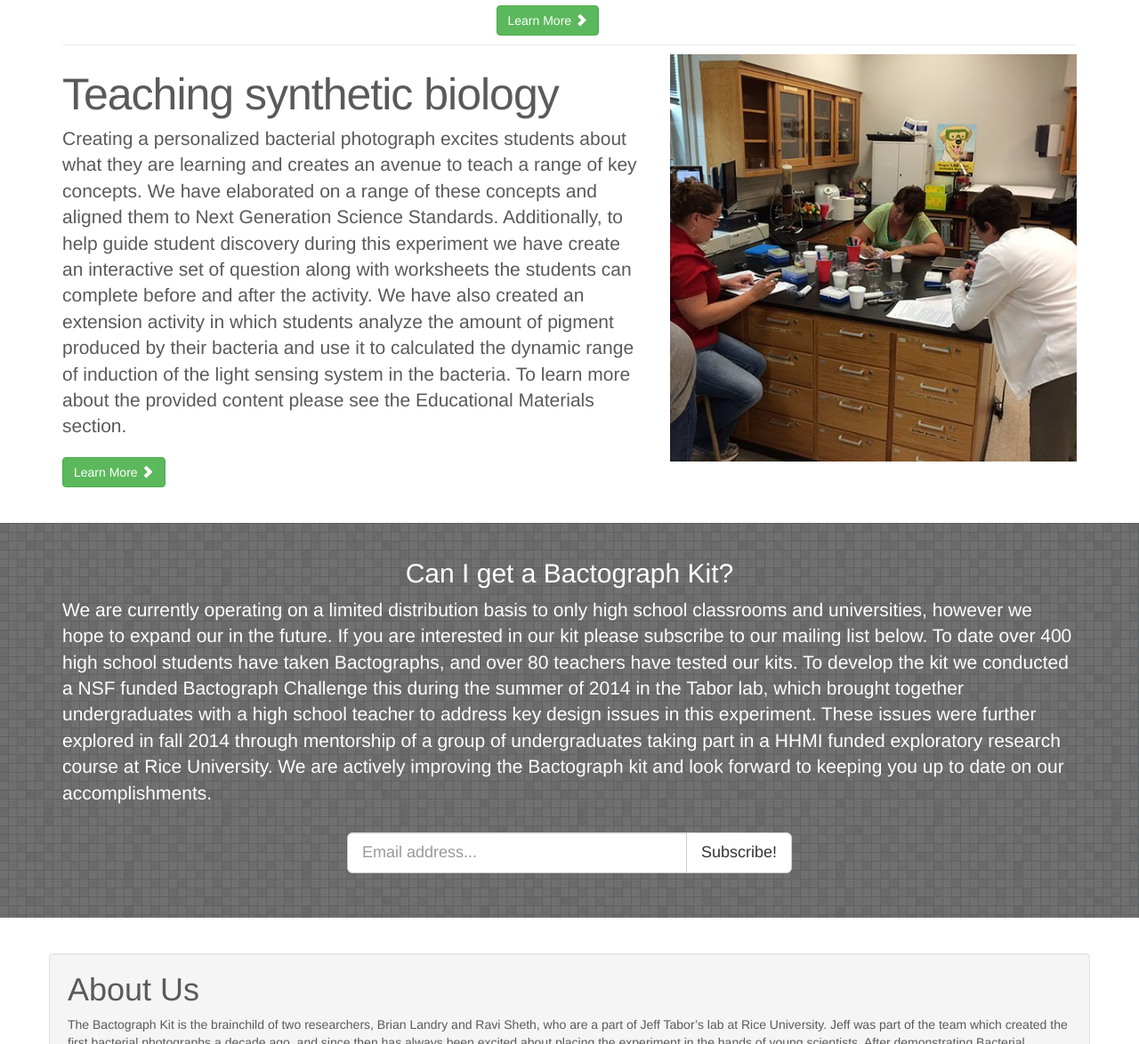
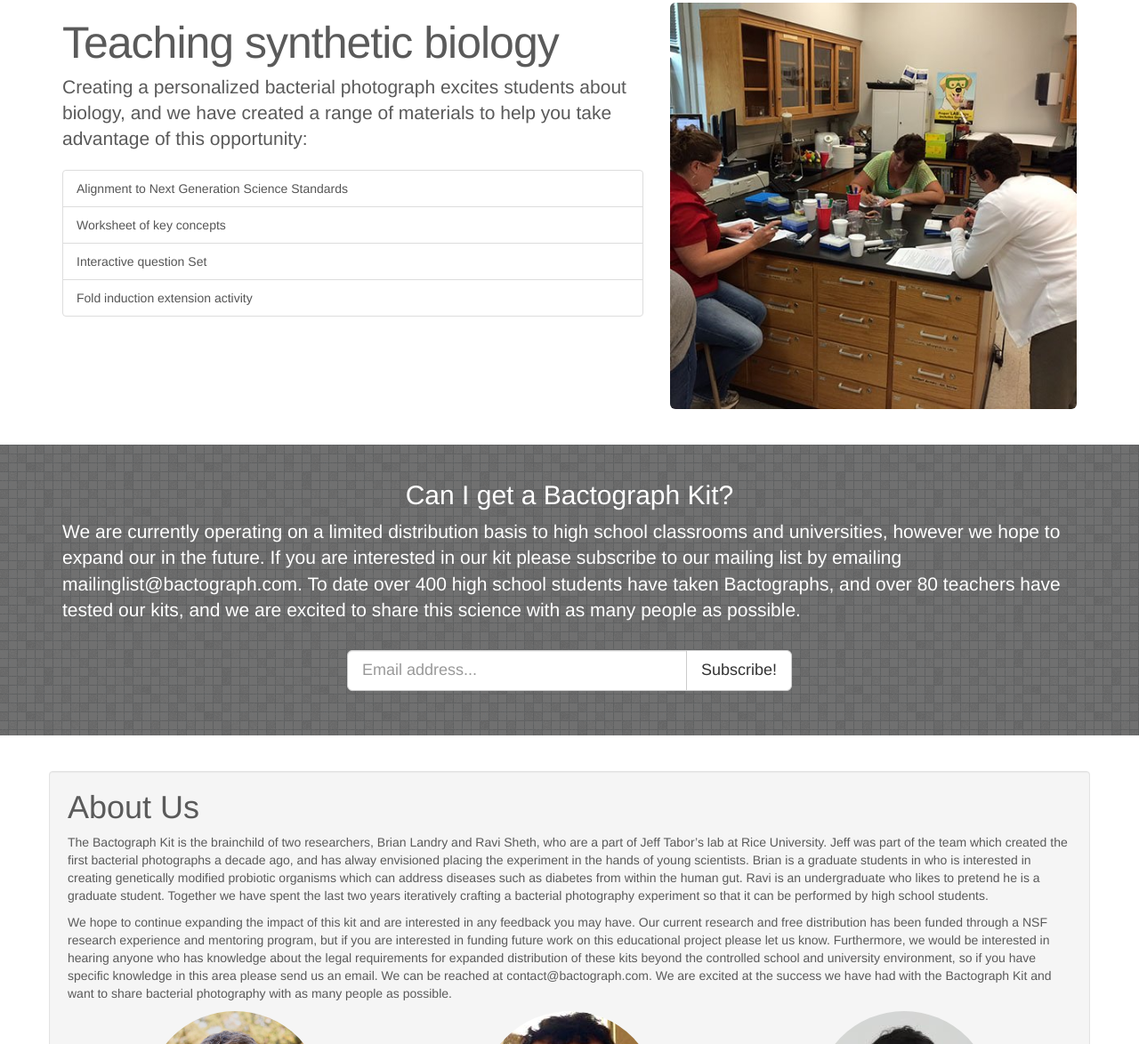
Before and after one commit to BrianLandry/bactograph, a plain HTML site: page index.html in a window 1280 px wide. Shown: the part 1626-2800 px from the top of the page at 89% size. Drawn offline with nearby package versions, Linux system fonts and the light colour scheme.

Commit message:
updated homepage

```diff
--- a/index.html
+++ b/index.html
@@ -48,8 +48,6 @@
                             <li><a href="science.html">The Science</a>
                             </li>
                             <li><a href="materials.html">Teaching Materials</a>
-                            </li>
-                            <li><a href="prep.html">Prep Day</a>
                             </li>
                             <li><a href="experiment.html">Experiment</a>
                             </li>
@@ -114,11 +112,11 @@
         <div class="row featurette">
             <div class="col-md-7">
                 <h2 class="featurette-heading">Bacterial Photography</h2>
-                <p class="lead">Bacterial photography is conducted using a genetically modified organism which has been engineered to see light and respond by changing color. When millions of these bacteria are spread over a surface, they will change color to imitate any image to which they are exposed, capturing a bacterial photograph. This is a groundbreaking demonstration of our ability to engineer nature to perform a distributed computation in response to the environment, and a striking example of what the future holds in the exciting new field of synthetic biology. To learn more about Bacterial Photography please skip to the Scientific Background section.</p>
+                <p class="lead">Bacterial photography is performed using a genetically modified organism which has been engineered to see light and respond by changing color. When millions of these bacteria are spread over a surface, they will imitate any image you shine on them, capturing a bacterial photograph. This is a groundbreaking demonstration of our ability to engineer nature to perform a distributed computation in response to the environment, and a striking example of what the future holds in the exciting new field of synthetic biology. </p>
                 <a href="science.html" class="btn btn-success">Learn More <span class="glyphicon glyphicon-chevron-right"></span></a>
             </div>
             <div class="col-md-5">
-                <img class="featurette-image img-responsive" src="images/einstein.png" data-holder-rendered="true">
+                <img class="img-rounded featurette-image img-responsive" src="images/einstein.png" data-holder-rendered="true">
             </div>
         </div>
 
@@ -126,11 +124,11 @@
 
         <div class="row featurette">
             <div class="col-md-5">
-                <img class="featurette-image img-responsive" src="images/kit.jpg" data-holder-rendered="true">
+                <img class="img-rounded featurette-image img-responsive" src="images/kit.jpg" data-holder-rendered="true">
             </div>
             <div class="col-md-7">
                 <h2 class="featurette-heading">The Bactograph</h2>
-                <p class="lead">We have create a K12 kit which contains everything needed for a science class to create their own bacterial photographs. Teachers familiar with bacterial transformation kits will be at home executing our three day protocol, which involves preparing media and liquid bacterial culture, working with students to create bactograph film, and then analysis of the bacterial photographs. To create their bactograph films students will embed the bacteria in specially formulated culture media, they will then cast the film by polymerizing the media via a temperature change, the students then attach custom images to the film and incubate it. The next day the students can observe their own bacterial photographs and analyze the performance of the bacterial strain. To learn more about the protocol associated with this experiment please skip to the Protocol section.</p>
+                <p class="lead">We have created a K12 kit which contains everything needed for a science class to create their own bacterial photographs. Teachers familiar with bacterial transformation kits will be at home executing our three day protocol. To create their bactograph film students embed the bacteria in specially formulated culture media, which they then cast into film by polymerizing the media via a temperature change. To take picture students attach a hand drawn image to the film, and incubate the bactograph. The next day students observe their own bacterial photographs and analyze their performance.</p>
                 <a href="experiment.html" class="btn btn-success">Learn More <span class="glyphicon glyphicon-chevron-right"></span></a>
             </div>
         </div>
@@ -140,11 +138,16 @@
         <div class="row featurette">
             <div class="col-md-7">
                 <h2 class="featurette-heading">Teaching synthetic biology</h2>
-                <p class="lead"> Creating a personalized bacterial photograph excites students about what they are learning and creates an avenue to teach a range of key concepts. We have elaborated on a range of these concepts and aligned them to Next Generation Science Standards. Additionally, to help guide student discovery during this experiment we have create an interactive set of question along with worksheets the students can complete before and after the activity. We have also created an extension activity in which students analyze the amount of pigment produced by their bacteria and use it to calculated the dynamic range of induction of the light sensing system in the bacteria. To learn more about the provided content please see the Educational Materials section.</p>
-                <a href="materials.html" class="btn btn-success">Learn More <span class="glyphicon glyphicon-chevron-right"></span></a>
+                <p class="lead">Creating a personalized bacterial photograph excites students about biology, and we have created a range of materials to help you take advantage of this opportunity:</p>
+                <div class="list-group">
+                    <a href="#" class="list-group-item">Alignment to Next Generation Science Standards</a>
+                    <a href="#" class="list-group-item">Worksheet of key concepts</a>
+                    <a href="#" class="list-group-item">Interactive question Set</a>
+                    <a href="#" class="list-group-item">Fold induction extension activity</a>
+                </div>
             </div>
             <div class="col-md-5">
-                <img class="featurette-image img-responsive" src="images/teachers.jpg" data-holder-rendered="true">
+                <img class="img-rounded featurette-image img-responsive" src="images/teachers.jpg" data-holder-rendered="true">
             </div>
         </div>
 
@@ -156,7 +159,7 @@
     <div id="status">
         <div class="container text-center">
             <h2>Can I get a Bactograph Kit?</h2>
-            <p class="lead">We are currently operating on a limited distribution basis to only high school classrooms and universities, however we hope to expand our in the future. If you are interested in our kit please subscribe to our mailing list below. To date over 400 high school students have taken Bactographs, and over 80 teachers have tested our kits. To develop the kit we conducted a NSF funded Bactograph Challenge this during the summer of 2014 in the Tabor lab, which brought together undergraduates with a high school teacher to address key design issues in this experiment. These issues were further explored in fall 2014 through mentorship of a group of undergraduates taking part in a HHMI funded exploratory research course at Rice University. We are actively improving the Bactograph kit and look forward to keeping you up to date on our accomplishments.</p>
+            <p class="lead">We are currently operating on a limited distribution basis to high school classrooms and universities, however we hope to expand our in the future. If you are interested in our kit please subscribe to our mailing list by emailing mailinglist@bactograph.com. To date over 400 high school students have taken Bactographs, and over 80 teachers have tested our kits, and we are excited to share this science with as many people as possible. </p>
             <div class="input-group input-group-lg">
                     <input type="email" name="EMAIL" class="form-control" id="mce-EMAIL" placeholder="Email address...">
                     <span class="input-group-btn">
@@ -170,8 +173,8 @@
     <div class="container marketing  well">
         <div class="row">
             <h1>About Us</h1>
-            <p>The Bactograph Kit is the brainchild of two researchers, Brian Landry and Ravi Sheth, who are a part of Jeff Tabor’s lab at Rice University. Jeff was part of the team which created the first bacterial photographs a decade ago, and since then has always been excited about placing the experiment in the hands of young scientists. After demonstrating Bacterial photography to an excited group of teachers two years ago we became determined to create a kit that those teachers could bring back to their classrooms to take bacterial photographs with their students. Brian is a graduate students in who is interested in created genetically modified probiotic organisms which can address diseases such as diabetes from within the human gut. Ravi is an undergraduate who likes to pretend he is a graduate student. Our works has reduced the equipment and consumable costs of taking a bacterial photograph by %6000 while creating a easy to use kit that only requires an incubator to use.</p>
-            <p>We have spent the past year testing our kit with high schools across the nation and iteratively creating new prototypes. We hope to continue expanding the impact of this kit and are interested in any feedback you may have. Our current research and free distribution has been funded through a NSF research experience and mentoring program, but if you are interested in funding future work on this educational project please let us know. Furthermore, we would be interested in hearing anyone who has knowledge about the legal requirements for expanded distribution of these kits beyond the controlled school and university environment, so if you have specific knowledge in this area please send us an email. We can be reached at contact@bactograph.com. We are excited at the success we have had with the Bactograph Kit and want to share bacterial photography with as many people as possible.</p>
+            <p>The Bactograph Kit is the brainchild of two researchers, Brian Landry and Ravi Sheth, who are a part of Jeff Tabor’s lab at Rice University. Jeff was part of the team which created the first bacterial photographs a decade ago, and has alway envisioned placing the experiment in the hands of young scientists. Brian is a graduate students in who is interested in creating genetically modified probiotic organisms which can address diseases such as diabetes from within the human gut. Ravi is an undergraduate who likes to pretend he is a graduate student. Together we have spent the last two years iteratively crafting a bacterial photography experiment so that it can be performed by high school students.</p>
+            <p>We hope to continue expanding the impact of this kit and are interested in any feedback you may have. Our current research and free distribution has been funded through a NSF research experience and mentoring program, but if you are interested in funding future work on this educational project please let us know. Furthermore, we would be interested in hearing anyone who has knowledge about the legal requirements for expanded distribution of these kits beyond the controlled school and university environment, so if you have specific knowledge in this area please send us an email. We can be reached at contact@bactograph.com. We are excited at the success we have had with the Bactograph Kit and want to share bacterial photography with as many people as possible.</p>
         </div>
 
         <div class="row">
```
